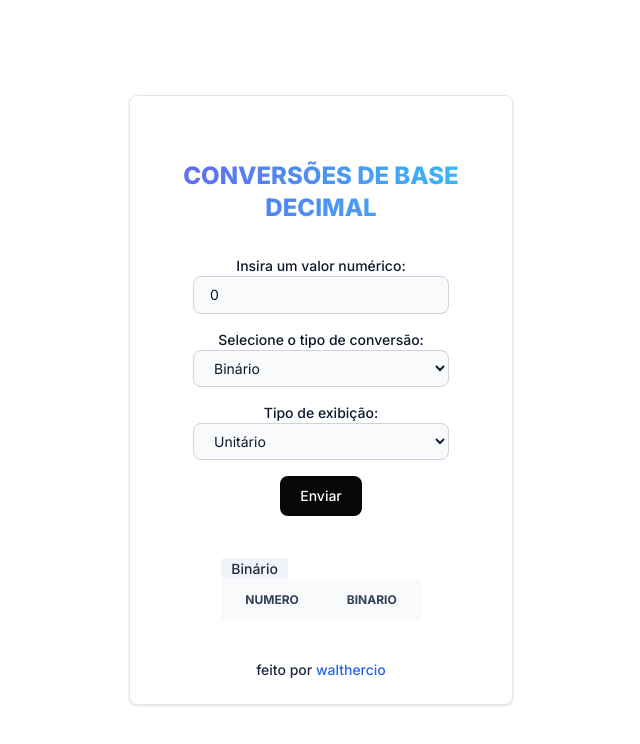
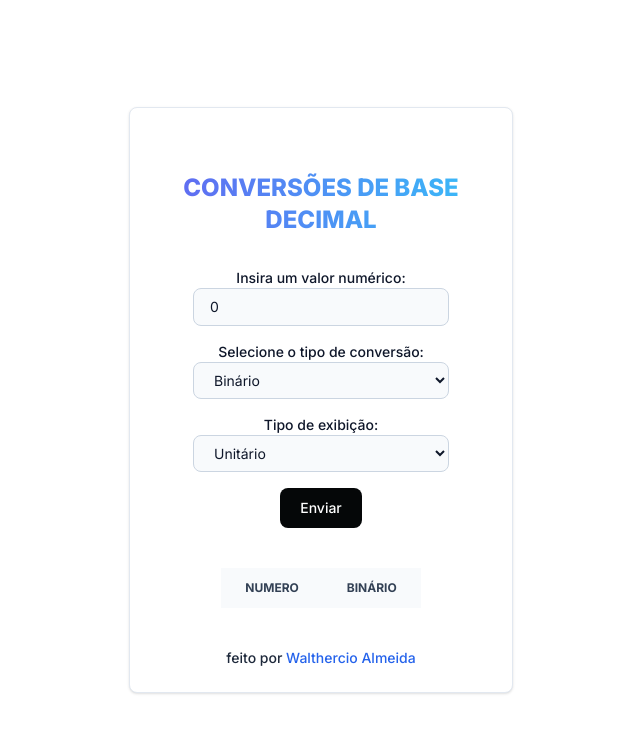
Before and after one commit to tercioab/decimalConversor, a Next.js app: page / in a window 1280 px wide. Shown: the top 744 px of the page, without its empty margins (319-959 px from the left). Built offline with nearby package versions, Linux system fonts and the light colour scheme.

Commit message:
refactor: change th name

```diff
--- a/src/app/page.js
+++ b/src/app/page.js
@@ -140,17 +140,14 @@ export default function Convert() {
 					className='relative overflow-x-auto overflow-y-auto mt-10'
 					style={{ maxHeight: "300px" }}
 				>
-					<span class='bg-slate-100 text-slate-800 text-sm font-medium mr-2 px-2.5 py-0.5 rounded '>
-						{numberAndType.type}
-					</span>
 					<table className='w-full text-sm text-left text-slate-500 '>
 						<thead className='text-xs text-slate-700 uppercase bg-slate-50'>
 							<tr>
 								<th scope='col' className='px-6 py-3'>
 									Numero
 								</th>
-								<th scope='col' className='px-6 py-3'>
-									binario
+								<th scope='col' className='px-6 py-3 '>
+								{numberAndType.type}
 								</th>
 							</tr>
 						</thead>
@@ -168,7 +165,7 @@ export default function Convert() {
 				</div>
 			)}
       </form>
-      <p className="text-center text-slate-800 text-sm font-medium mt-10">feito por <a className="text-blue-600"href="https://www.linkedin.com/in/walthercio-almeida/" target="_blank">walthercio</a></p>
+      <p className="text-center text-slate-800 text-sm font-medium mt-10">feito por <a className="text-blue-600"href="https://www.linkedin.com/in/walthercio-almeida/" target="_blank">Walthercio Almeida</a></p>
       </div>
 
       </div>
```
